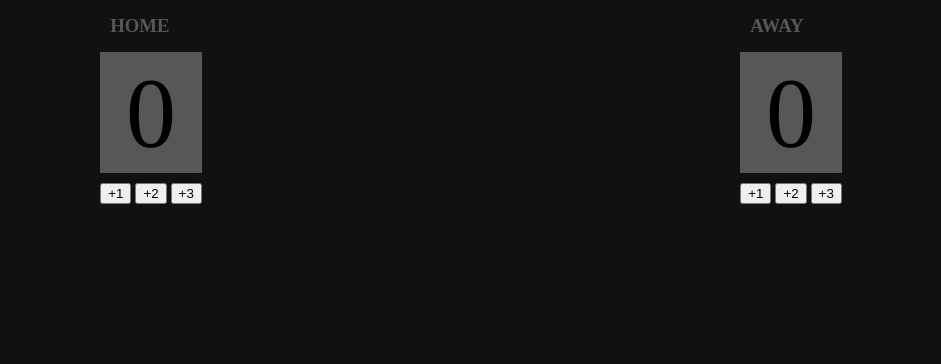
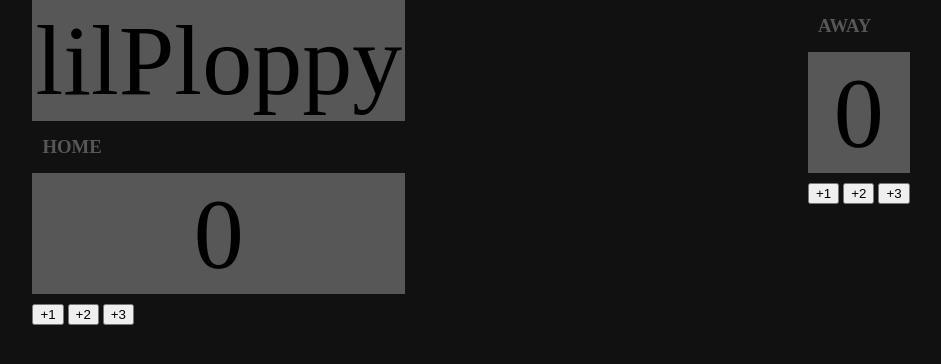
Before and after one commit to annas-mu/Basketball, a website built with Vite: page index.html in a window 1280 px wide. Shown: the whole page, without its empty margins (169-1110 px from the left). Built offline with nearby package versions, Linux system fonts and the light colour scheme.

Commit message:
plop added

```diff
--- a/index.html
+++ b/index.html
@@ -5,6 +5,7 @@
     <body>
         <div class="container">
             <div id="home">
+                <p>lilPloppy</p>
                 <h3>HOME</h3>
                 <p id="score-home">0</p>
                 <button id="+1home" onclick="increment1home()">+1</button>
```
